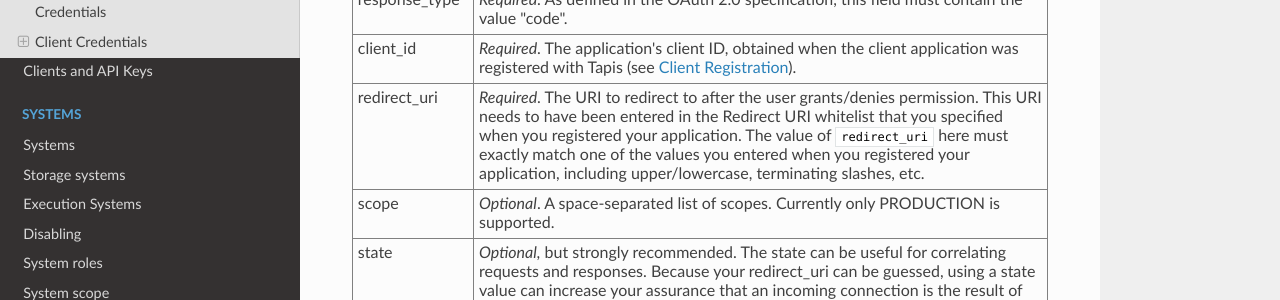
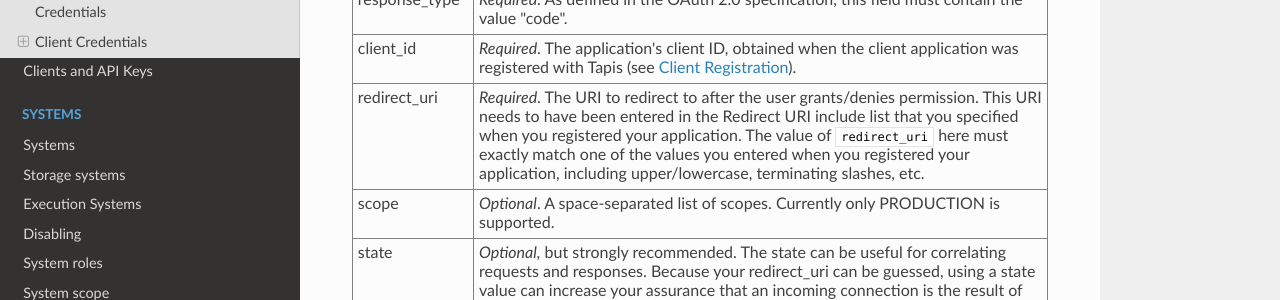
Before and after one commit to TACC-Cloud/agave-docs, a Sphinx documentation site: the page built from docs/agave/guides/authorization/introduction.rst, in a window 1280 px wide and 900 px high, scrolled down 2587 px. Shown: the part 170-470 px from the top of the window. Built offline with Sphinx 7.4.7 and the Read the Docs theme 2.0.0, drawn with Linux system fonts in a browser that asks for light colours; pages that are not in the unit, such as notebooks, are missing from menus.

Commit message:
Update introduction.rst
changing whitelist -> include list

```diff
--- a/docs/agave/guides/authorization/introduction.rst
+++ b/docs/agave/guides/authorization/introduction.rst
@@ -147,7 +147,7 @@ The request will include parameters in the query string:
            </tr>
            <tr>
                <td>redirect_uri</td>
-               <td><i>Required</i>. The URI to redirect to after the user grants/denies permission. This URI needs to have been entered in the Redirect URI whitelist that you specified when you registered your application. The value of <code>redirect_uri</code> here must exactly match one of the values you entered when you registered your application, including upper/lowercase, terminating slashes, etc.</td>
+               <td><i>Required</i>. The URI to redirect to after the user grants/denies permission. This URI needs to have been entered in the Redirect URI include list that you specified when you registered your application. The value of <code>redirect_uri</code> here must exactly match one of the values you entered when you registered your application, including upper/lowercase, terminating slashes, etc.</td>
            </tr>
            <tr>
                <td>scope</td>
```
